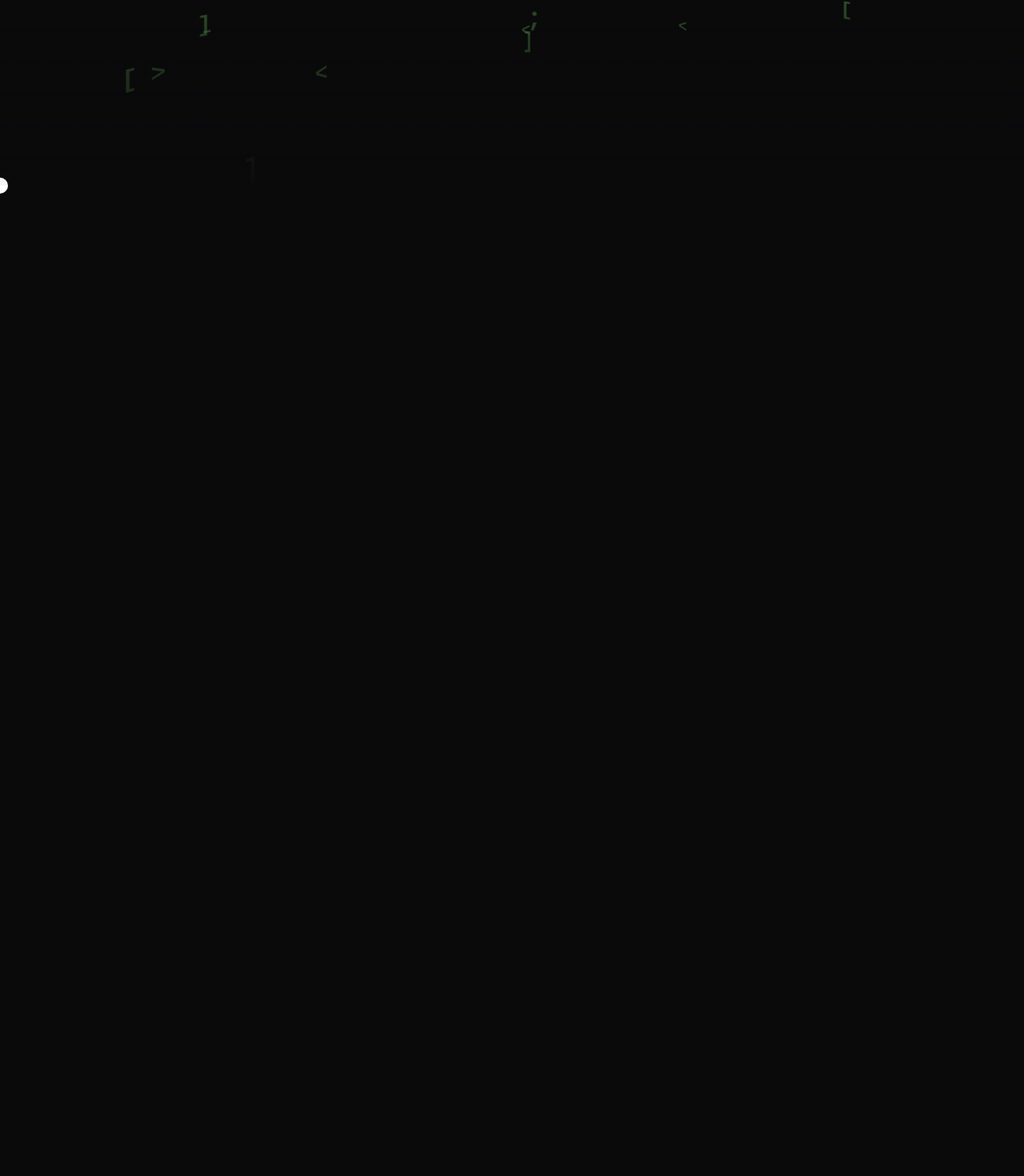
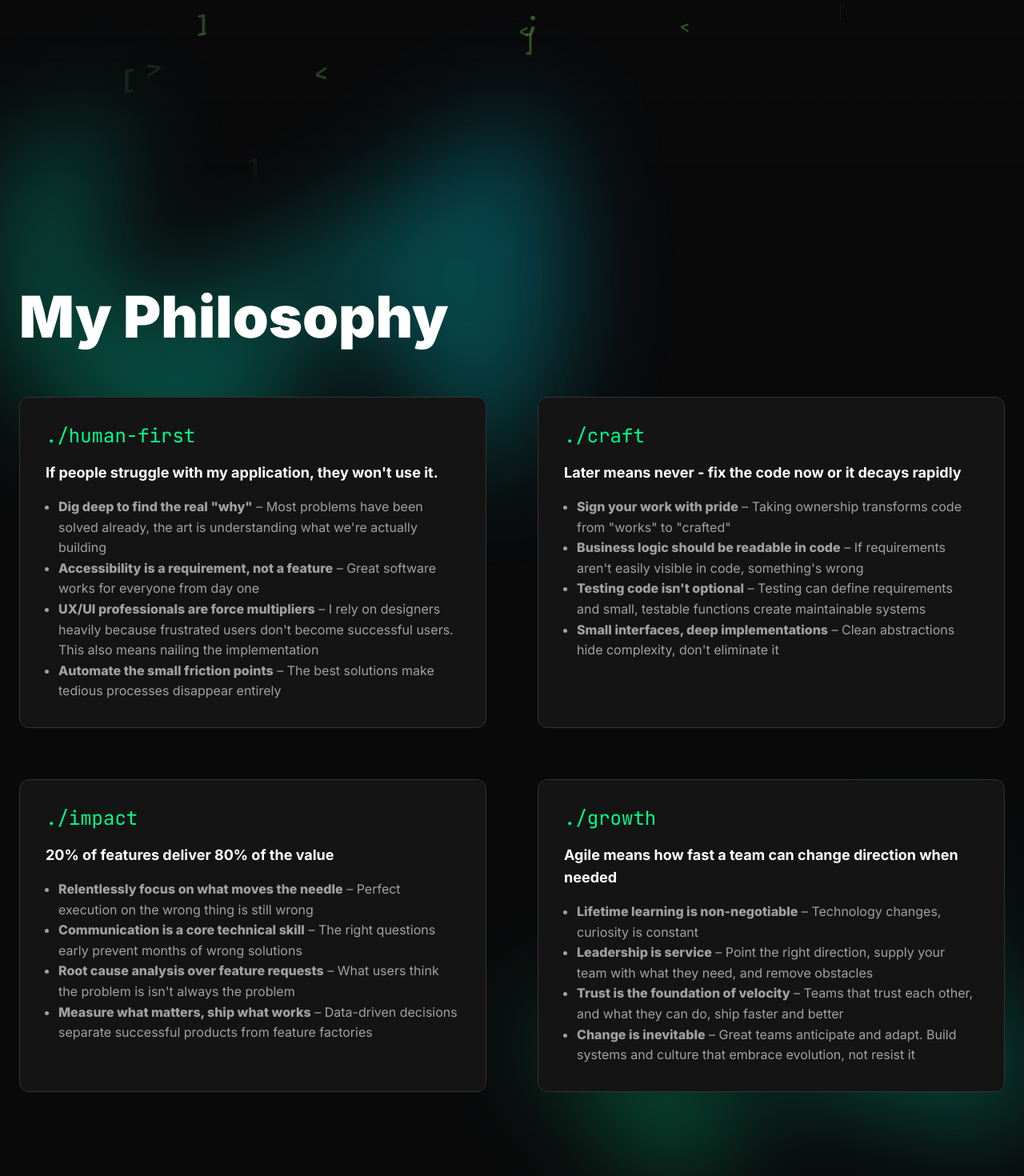
Before and after one commit to Kuhrt/kuhrt.codes, a Next.js app: page / in a window 1280 px wide. Shown: the part 568-2038 px from the top of the page at 80% size. Before the commit the page ends 800 px from the top, so only its background shows below. Built offline with nearby package versions, Linux system fonts and the light colour scheme.

Commit message:
Add philosophy section

```diff
--- a/app/globals.css
+++ b/app/globals.css
@@ -9,22 +9,33 @@
   --surface: #141415;
   --text: var(--foreground);
   --text-muted: #a1a1a1;
+  --border: #333333;
+
+  --sheen-gradient: linear-gradient(
+    90deg,
+    transparent,
+    rgba(0, 255, 136, 0.1),
+    transparent
+  );
 }
 
 @theme inline {
   --color-background: var(--background);
   --color-foreground: var(--foreground);
 
+  --color-border: var(--border);
   --color-primary: var(--primary);
   --color-primary-dim: var(--primary-dim);
   --color-secondary: var(--secondary);
   --color-surface: var(--surface);
   --color-text: var(--text);
-  --color-text-muted: var(--text-muted);
+  --color-muted: var(--text-muted);
 
+  --font-display: var(--font-clash-display);
+  --font-mono: var(--font-jetbrains-mono);
   --font-sans: var(--font-inter);
-  --font-mono: var(--font-jetbrains-mono);
-  --font-display: var(--font-clash-display);
+
+  --shadow-card: 0 0.625rem 2.5rem rgba(0, 255, 136, 0.2);
 
   --text-gradient: clamp(3rem, 9vw, 10rem);
   --text-gradient--font-weight: 900;
@@ -54,6 +65,21 @@
 }
 
 @layer utilities {
+  .card {
+    @apply relative bg-surface border border-border rounded-xl p-8 transition-all overflow-hidden;
+  }
+  .card:hover {
+    @apply -translate-y-1 border-primary shadow-card;
+  }
+  .card:before {
+    @apply absolute top-0 -left-full w-full h-full transition-all duration-300 ease-linear;
+    content: '';
+    background: var(--sheen-gradient);
+  }
+  .card:hover:before {
+    @apply left-full;
+  }
+
   .cursor {
     position: fixed;
     width: 1.25rem;
--- a/app/page.tsx
+++ b/app/page.tsx
@@ -1,19 +1,64 @@
 import Container from '@/components/layouts/Container';
 import CodeSymbolParticles from '@/components/particles/code/CodeSymbolParticles';
+import PhilosophyCard from '@/components/philosophy/PhilosopyCard';
 import GradientHeading from '@/components/text/GradientHeading';
 import Typewriter from '@/components/text/Typewriter';
+import { philosophies } from '@/constants/philosophy';
 
 export default function HomePage() {
   return (
     <>
       <main>
-        <section className="relative flex flex-col items-center justify-center h-screen after:content-[''] after:absolute after:top-1/2 after:left-0 after:right-0 after:bottom-0 after:bg-gradient-to-b after:from-transparent after:to-background after:z-20">
+        <section
+          id="intro"
+          className="relative flex flex-col items-center justify-center h-screen z-10 after:content-[''] after:absolute after:top-2/3 after:left-0 after:right-0 after:bottom-0 after:bg-gradient-to-b after:from-transparent after:to-background after:z-20"
+        >
           <CodeSymbolParticles />
-          <Container className="text-center">
+          <div className="relative text-center z-30">
             <GradientHeading level="h1" text="Hello, I'm Kuhrt" />
             <Typewriter className="text-2xl text-primary font-mono">
               I build modern web applications.
             </Typewriter>
+          </div>
+        </section>
+
+        <section id="cards" className="py-16 xl:py-32 relative isolate z-20">
+          <div
+            aria-hidden="true"
+            className="absolute inset-x-0 -top-40 -z-10 transform-gpu overflow-hidden blur-3xl sm:-top-80"
+          >
+            <div
+              style={{
+                clipPath:
+                  'polygon(74.1% 44.1%, 100% 61.6%, 97.5% 26.9%, 85.5% 0.1%, 80.7% 2%, 72.5% 32.5%, 60.2% 62.4%, 52.4% 68.1%, 47.5% 58.3%, 45.2% 34.5%, 27.5% 76.7%, 0.1% 64.9%, 17.9% 100%, 27.6% 76.8%, 76.1% 97.7%, 74.1% 44.1%)'
+              }}
+              className="relative left-[calc(50%-11rem)] aspect-1155/678 w-144.5 -translate-x-1/2 rotate-30 bg-linear-to-tr from-primary to-secondary opacity-30 sm:left-[calc(50%-30rem)] sm:w-288.75"
+            ></div>
+          </div>
+          <div
+            aria-hidden="true"
+            className="absolute inset-x-0 bottom-0 -z-10 transform-gpu overflow-hidden blur-3xl sm:bottom-0"
+          >
+            <div
+              style={{
+                clipPath:
+                  'polygon(74.1% 44.1%, 100% 61.6%, 97.5% 26.9%, 85.5% 0.1%, 80.7% 2%, 72.5% 32.5%, 60.2% 62.4%, 52.4% 68.1%, 47.5% 58.3%, 45.2% 34.5%, 27.5% 76.7%, 0.1% 64.9%, 17.9% 100%, 27.6% 76.8%, 76.1% 97.7%, 74.1% 44.1%)'
+              }}
+              className="relative left-[calc(50%+3rem)] aspect-1155/678 w-144.5 -translate-x-1/2 bg-linear-to-tr from-primary to-secondary opacity-30 sm:left-[calc(50%+36rem)] sm:w-288.75"
+            ></div>
+          </div>
+          <Container>
+            <div className="grid grid-cols-1 md:grid-cols-2 gap-4 lg:gap-8 xl:gap-16">
+              <h2 className="text-5xl lg:text-7xl font-black md:col-span-2">
+                My Philosophy
+              </h2>
+              {philosophies.map((philosophy) => (
+                <PhilosophyCard
+                  key={philosophy.title}
+                  philosophy={philosophy}
+                />
+              ))}
+            </div>
           </Container>
         </section>
       </main>
--- a/components/layouts/Container.tsx
+++ b/components/layouts/Container.tsx
@@ -7,7 +7,7 @@ export default function Container(props: HTMLAttributes<HTMLDivElement>) {
   return (
     <div
       {...restProps}
-      className={cn('relative px-2 max-w-7xl mx-auto z-30', className)}
+      className={cn('relative px-6 max-w-7xl mx-auto z-30', className)}
     >
       {children}
     </div>
--- a/components/navigation/NavBar.tsx
+++ b/components/navigation/NavBar.tsx
@@ -9,7 +9,7 @@ export default function NavBar() {
     <div className="flex items-center gap-4 w-full px-4 py-2">
       <Link
         href="/"
-        className="text-foreground font-display text-xl font-black"
+        className="text-foreground font-display text-xl font-black uppercase"
         data-hover={CURSOR_DATA_HOVER}
       >
         Kuhrt Cowan
--- /dev/null
+++ b/components/philosophy/PhilosopyCard.tsx
@@ -0,0 +1,31 @@
+import { CURSOR_DATA_GLOW } from '@/constants/cursor';
+import { Philosophy } from '@/models/philosopy/Philosophy';
+import { HeadingLevel } from '@/models/text/HeadingLevel';
+
+import { Card, CardContent, CardTitle } from '../ui/Card';
+
+interface Props {
+  headingLevel?: HeadingLevel;
+  philosophy: Philosophy;
+}
+
+export default function PhilosophyCard({ headingLevel, philosophy }: Props) {
+  const { title, quote, points } = philosophy;
+
+  return (
+    <Card data-hover={CURSOR_DATA_GLOW}>
+      <CardTitle level={headingLevel}>{title}</CardTitle>
+      <CardContent>
+        <p className="text-lg text-foreground font-bold mb-4">{quote}</p>
+        <ol className="list-disc list-outside ms-4">
+          {points.map(([point, description]) => (
+            <li key={`${title}-${point}`}>
+              <span className="font-extrabold">{point}</span> &ndash;&nbsp;
+              {description}
+            </li>
+          ))}
+        </ol>
+      </CardContent>
+    </Card>
+  );
+}
--- /dev/null
+++ b/components/ui/Card.tsx
@@ -0,0 +1,44 @@
+import { HTMLAttributes } from 'react';
+
+import { HeadingLevel } from '@/models/text/HeadingLevel';
+import { cn } from '@/utils/styles';
+
+function Card(props: HTMLAttributes<HTMLDivElement>) {
+  const { className, ...restProps } = props;
+
+  return <div className={cn('card', className)} {...restProps} />;
+}
+
+interface CardTitleProps extends HTMLAttributes<HTMLHeadingElement> {
+  level?: HeadingLevel;
+}
+function CardTitle(props: CardTitleProps) {
+  const { className, children, level = 'h3', ...restProps } = props;
+
+  const HeadingTag = level;
+
+  return (
+    <HeadingTag
+      {...restProps}
+      className={cn('font-mono text-primary text-2xl mb-4', className)}
+    >
+      {typeof children === 'string' ? (
+        <>./{children.toLowerCase()}</>
+      ) : (
+        children
+      )}
+    </HeadingTag>
+  );
+}
+
+function CardContent(props: HTMLAttributes<HTMLDivElement>) {
+  const { className, children, ...restProps } = props;
+
+  return (
+    <div className={cn('text-muted leading-[1.6]', className)} {...restProps}>
+      {children}
+    </div>
+  );
+}
+
+export { Card, CardContent, CardTitle };
--- /dev/null
+++ b/constants/philosophy.ts
@@ -0,0 +1,92 @@
+import { Philosophy } from '@/models/philosopy/Philosophy';
+
+export const philosophies: Philosophy[] = [
+  {
+    title: 'Human-First',
+    quote: "If people struggle with my application, they won't use it.",
+    points: [
+      [
+        'Dig deep to find the real "why"',
+        "Most problems have been solved already, the art is understanding what we're actually building"
+      ],
+      [
+        'Accessibility is a requirement, not a feature',
+        'Great software works for everyone from day one'
+      ],
+      [
+        'UX/UI professionals are force multipliers',
+        "I rely on designers heavily because frustrated users don't become successful users. This also means nailing the implementation"
+      ],
+      [
+        'Automate the small friction points',
+        'The best solutions make tedious processes disappear entirely'
+      ]
+    ]
+  },
+  {
+    title: 'Craft',
+    quote: 'Later means never - fix the code now or it decays rapidly',
+    points: [
+      [
+        'Sign your work with pride',
+        'Taking ownership transforms code from "works" to "crafted"'
+      ],
+      [
+        'Business logic should be readable in code',
+        "If requirements aren't easily visible in code, something's wrong"
+      ],
+      [
+        "Testing code isn't optional",
+        'Testing can define requirements and small, testable functions create maintainable systems'
+      ],
+      [
+        'Small interfaces, deep implementations',
+        "Clean abstractions hide complexity, don't eliminate it"
+      ]
+    ]
+  },
+  {
+    title: 'Impact',
+    quote: '20% of features deliver 80% of the value',
+    points: [
+      [
+        'Relentlessly focus on what moves the needle',
+        'Perfect execution on the wrong thing is still wrong'
+      ],
+      [
+        'Communication is a core technical skill',
+        'The right questions early prevent months of wrong solutions'
+      ],
+      [
+        'Root cause analysis over feature requests',
+        "What users think the problem is isn't always the problem"
+      ],
+      [
+        'Measure what matters, ship what works',
+        'Data-driven decisions separate successful products from feature factories'
+      ]
+    ]
+  },
+  {
+    title: 'Growth',
+    quote: 'Agile means how fast a team can change direction when needed',
+    points: [
+      [
+        'Lifetime learning is non-negotiable',
+        'Technology changes, curiosity is constant'
+      ],
+      [
+        'Leadership is service',
+        'Point the right direction, supply your team with what they need, and remove obstacles'
+      ],
+      [
+        'Trust is the foundation of velocity',
+        'Teams that trust each other, and what they can do, ship faster and better'
+      ],
+      [
+        'Change is inevitable',
+        'Great teams anticipate and adapt. Build systems and culture that embrace evolution, not resist it'
+      ]
+    ]
+  }
+] as const;
--- /dev/null
+++ b/models/philosopy/Philosophy.ts
@@ -0,0 +1,5 @@
+export interface Philosophy {
+  title: string;
+  quote: string;
+  points: [string, string][]; // [point, small description]
+}
```
Also changed, not shown: components/particles/code/CodeSymbolParticle.tsx (+45 -5 lines).
